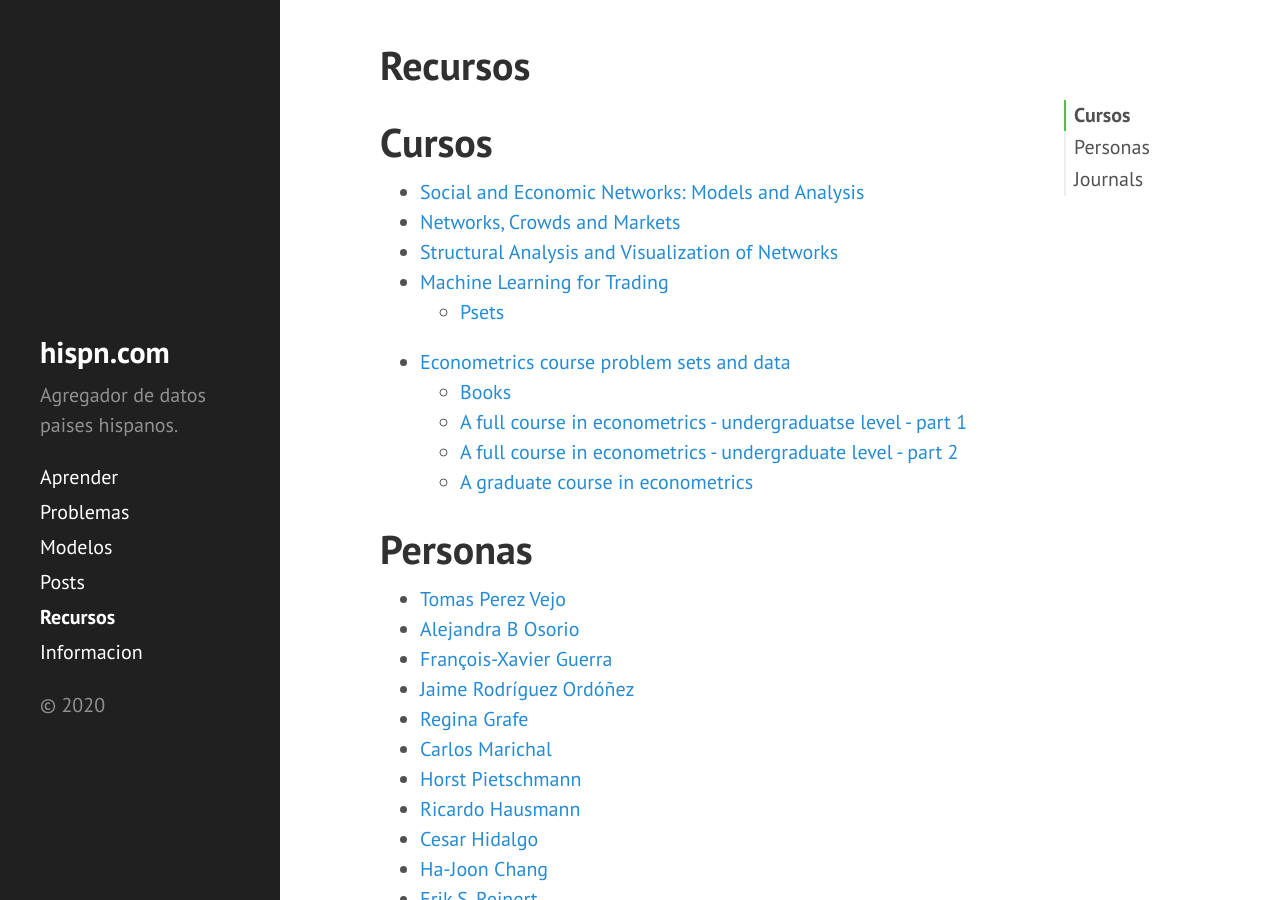
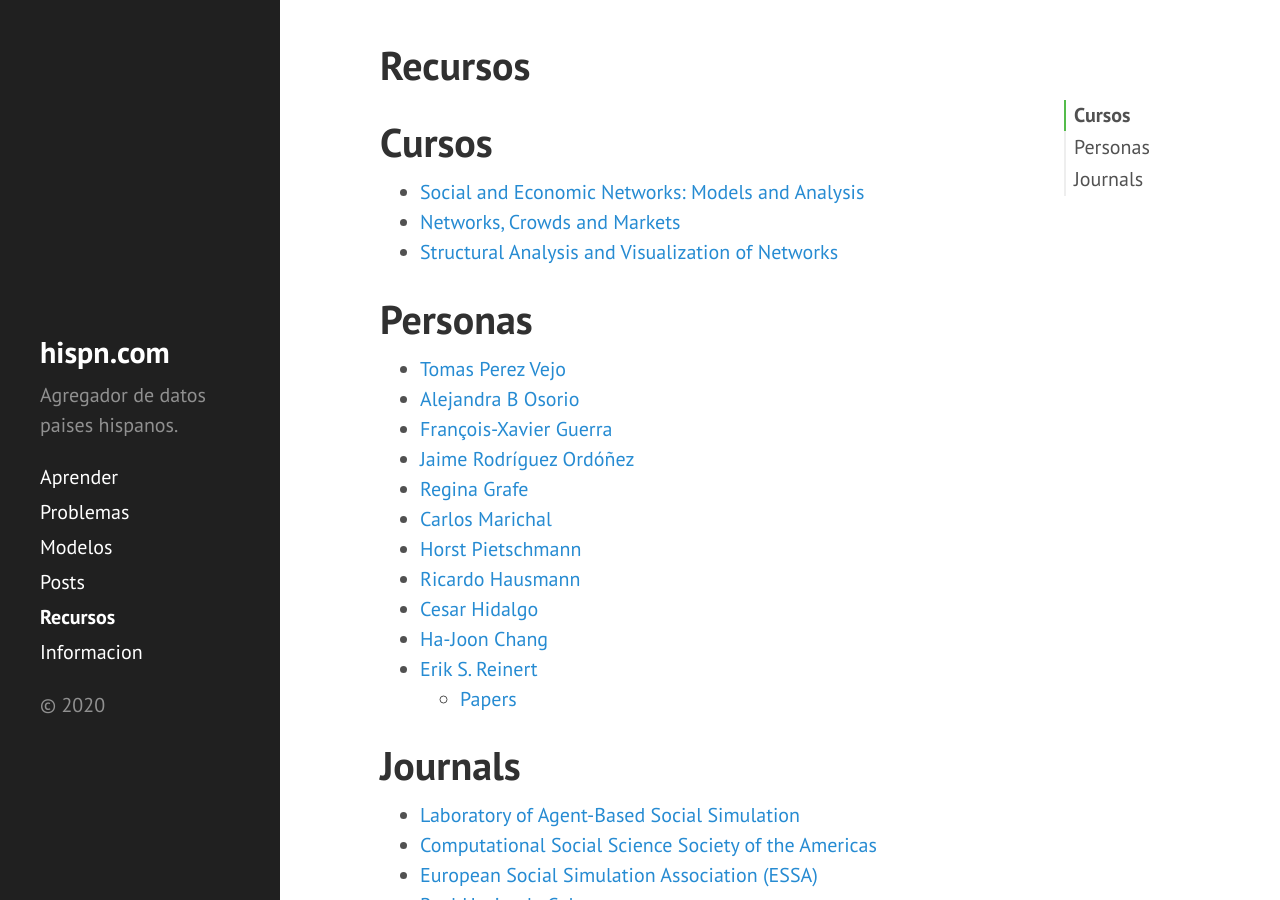
Before and after one commit to DanielBremont/hispn.github.io, a Jekyll site: the page built from pages/recursos.md, in a window 1280 px wide and 900 px high. Built offline with Jekyll 4.4.1, drawn with Linux system fonts in a browser that asks for light colours.

Commit message:
Nuevo commit

```diff
--- a/pages/recursos.md
+++ b/pages/recursos.md
@@ -9,15 +9,6 @@ orden: 7
 - [Social and Economic Networks: Models and Analysis](https://www.coursera.org/learn/social-economic-networks)
 - [Networks, Crowds and Markets](https://www.edx.org/es/course/networks-crowds-and-markets)
 - [Structural Analysis and Visualization of Networks](http://www.leonidzhukov.net/hse/2015/networks/)
-- [Machine Learning for Trading](https://classroom.udacity.com/courses/ud501)
-    - [Psets](http://lucylabs.gatech.edu/ml4t/syllabus)
-
-- [Econometrics course problem sets and data](https://ben-lambert.com/econometrics-course-problem-sets-and-data/)
-    - [Books](https://ben-lambert.com/econometrics-and-statistics-books/)
-    - [A full course in econometrics - undergraduatse level - part 1](https://www.youtube.com/playlist?list=PLwJRxp3blEvZyQBTTOMFRP_TDaSdly3gU)
-    - [A full course in econometrics - undergraduate level - part 2](https://www.youtube.com/playlist?list=PLwJRxp3blEvb7P-7po9AxuBwquPv75LjU)
-    - [A graduate course in econometrics](https://www.youtube.com/playlist?list=PLwJRxp3blEvaxmHgI2iOzNP6KGLSyd4dz)
-
 
 # Personas
 
```
